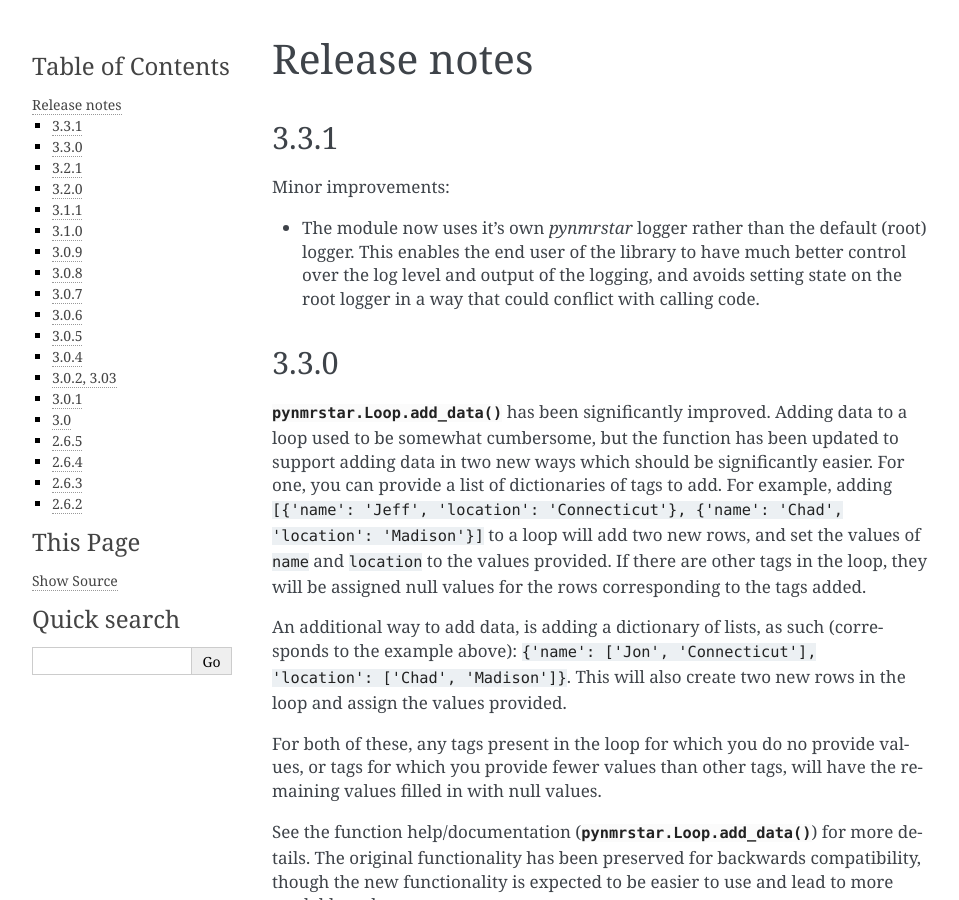
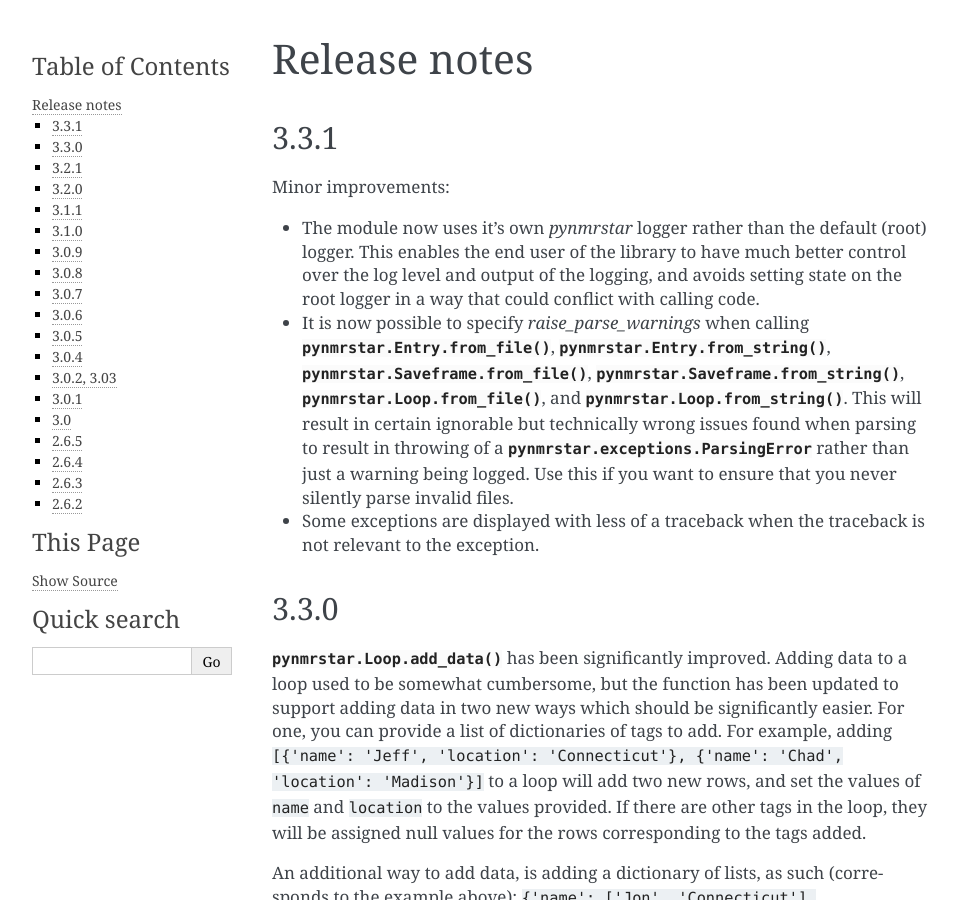
Before and after one commit to bmrb-io/PyNMRSTAR, a Sphinx documentation site: the page built from docs/release-notes.rst, in a window 1280 px wide and 900 px high. Shown: the whole window, without its empty margins (148-1107 px from the left). Built offline with Sphinx 7.4.7, drawn with Linux system fonts in a browser that asks for light colours; pages that are not in the unit, such as notebooks, are missing from menus; the version number could not be read and is left out.

Commit message:
Update documentation to describe new raise_parse_warnings argument to several of the classmethods.

```diff
--- a/docs/release-notes.rst
+++ b/docs/release-notes.rst
@@ -9,6 +9,13 @@ Minor improvements:
 - The module now uses it's own `pynmrstar` logger rather than the default (root) logger. This enables
   the end user of the library to have much better control over the log level and output of the logging,
   and avoids setting state on the root logger in a way that could conflict with calling code.
+- It is now possible to specify `raise_parse_warnings` when calling :py:meth:`pynmrstar.Entry.from_file`,
+  :py:meth:`pynmrstar.Entry.from_string`, :py:meth:`pynmrstar.Saveframe.from_file`,
+  :py:meth:`pynmrstar.Saveframe.from_string`, :py:meth:`pynmrstar.Loop.from_file`,
+  and :py:meth:`pynmrstar.Loop.from_string`. This will result in certain ignorable but technically wrong
+  issues found when parsing to result in throwing of a :py:exc:`pynmrstar.exceptions.ParsingError` rather
+  than just a warning being logged. Use this if you want to ensure that you never silently parse invalid files.
+- Some exceptions are displayed with less of a traceback when the traceback is not relevant to the exception.
 
 3.3.0
 ~~~~~
```
